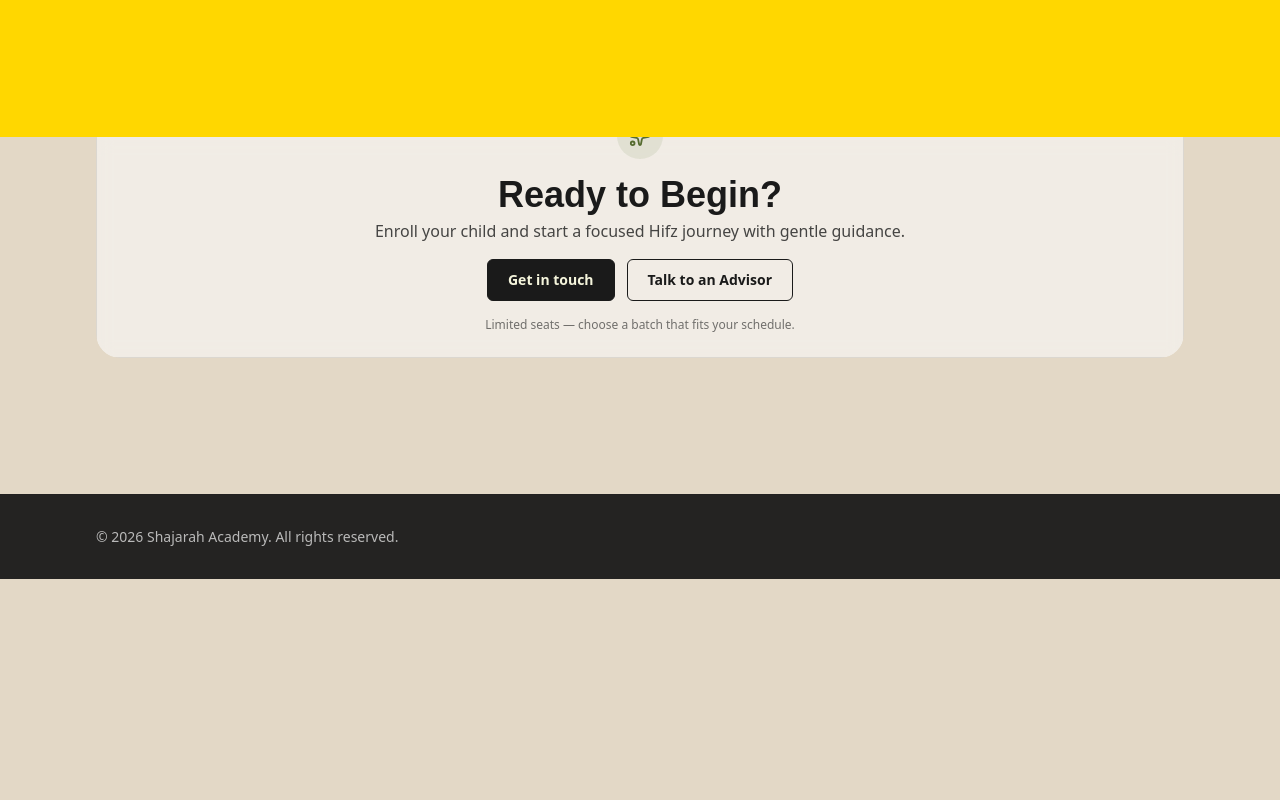
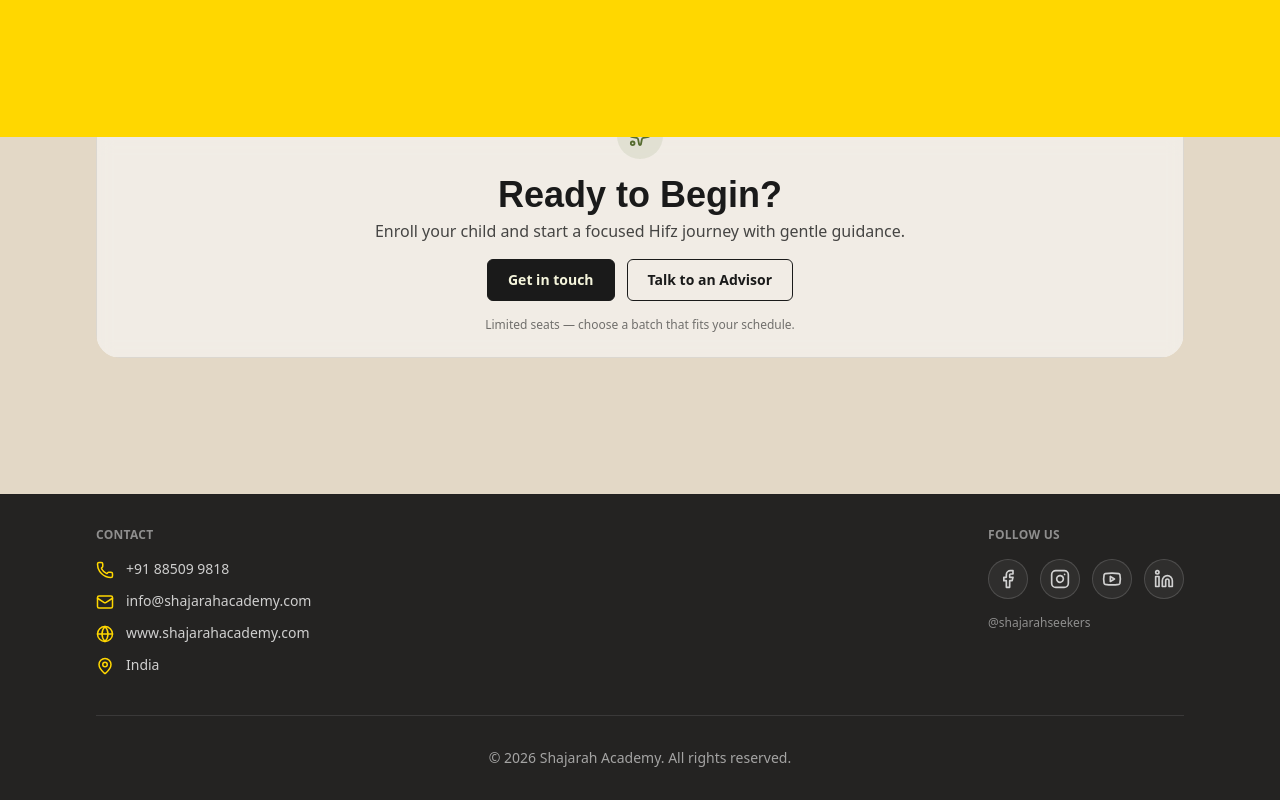
Before and after one commit to khanshakeef28-sys/shajarah, a React (Vite) app: page /kids/hifz in a window 1280 px wide. Shown: the part 1463-2263 px from the top of the page. Before the commit the page ends 2042 px from the top, so only its background shows below. Built offline with nearby package versions, Linux system fonts and the light colour scheme.

Commit message:
footer section added

```diff
--- a/src/App.jsx
+++ b/src/App.jsx
@@ -16,6 +16,19 @@ import WomenParentingSeries from './pages/WomenParentingSeries.jsx';
 import WomenAlHudaOutreach from './pages/WomenAlHudaOutreach.jsx';
 // src/App.jsx
 import Preloader from './components/Preloader.jsx';
+import { Mail, MapPin, Phone, Globe, Facebook, Instagram, Youtube, Linkedin } from 'lucide-react';
+import {
+  FACEBOOK_URL,
+  INSTAGRAM_URL,
+  YOUTUBE_URL,
+  LINKEDIN_URL,
+  PHONE_DISPLAY,
+  PHONE_TEL,
+  EMAIL,
+  WEBSITE_DISPLAY,
+  WEBSITE_URL,
+  LOCATION,
+} from './constants/contact.js';
 
 export default function App() {
   const location = useLocation();
@@ -51,7 +64,83 @@ export default function App() {
 
       <footer className="border-t border-black/10 bg-black/95 mt-16">
         <div className="section py-8 text-sm text-white/70">
-          © {new Date().getFullYear()} Shajarah Academy. All rights reserved.
+          <div className="grid gap-8 md:grid-cols-2 lg:grid-cols-[1fr_auto] lg:items-start lg:gap-12">
+            <div className="space-y-4">
+              <p className="text-xs font-semibold uppercase tracking-wide text-white/50">Contact</p>
+              <ul className="space-y-3 text-white/80">
+                <li className="flex items-start gap-3">
+                  <Phone size={18} className="mt-0.5 shrink-0 text-yellow" aria-hidden />
+                  <a href={`tel:${PHONE_TEL}`} className="hover:text-yellow transition-colors">
+                    {PHONE_DISPLAY}
+                  </a>
+                </li>
+                <li className="flex items-start gap-3">
+                  <Mail size={18} className="mt-0.5 shrink-0 text-yellow" aria-hidden />
+                  <a href={`mailto:${EMAIL}`} className="hover:text-yellow transition-colors break-all">
+                    {EMAIL}
+                  </a>
+                </li>
+                <li className="flex items-start gap-3">
+                  <Globe size={18} className="mt-0.5 shrink-0 text-yellow" aria-hidden />
+                  <a
+                    href={WEBSITE_URL}
+                    target="_blank"
+                    rel="noopener noreferrer"
+                    className="hover:text-yellow transition-colors"
+                  >
+                    {WEBSITE_DISPLAY}
+                  </a>
+                </li>
+                <li className="flex items-start gap-3">
+                  <MapPin size={18} className="mt-0.5 shrink-0 text-yellow" aria-hidden />
+                  <span>{LOCATION}</span>
+                </li>
+              </ul>
+            </div>
+            <div className="space-y-4">
+              <p className="text-xs font-semibold uppercase tracking-wide text-white/50">Follow us</p>
+              <div className="flex flex-wrap gap-3">
+                <a
+                  href={FACEBOOK_URL}
+                  target="_blank"
+                  rel="noopener noreferrer"
+                  aria-label="Facebook"
+                  className="inline-flex h-10 w-10 items-center justify-center rounded-full border border-white/15 bg-white/5 text-white/80 hover:border-yellow/50 hover:text-yellow transition-colors"
+                >
+                  <Facebook size={20} />
+                </a>
+                <a
+                  href={INSTAGRAM_URL}
+                  target="_blank"
+                  rel="noopener noreferrer"
+                  aria-label="Instagram"
+                  className="inline-flex h-10 w-10 items-center justify-center rounded-full border border-white/15 bg-white/5 text-white/80 hover:border-yellow/50 hover:text-yellow transition-colors"
+                >
+                  <Instagram size={20} />
+                </a>
+                <a
+                  href={YOUTUBE_URL}
+                  target="_blank"
+                  rel="noopener noreferrer"
+                  aria-label="YouTube"
+                  className="inline-flex h-10 w-10 items-center justify-center rounded-full border border-white/15 bg-white/5 text-white/80 hover:border-yellow/50 hover:text-yellow transition-colors"
+                >
+                  <Youtube size={20} />
+                </a>
+                <a
+                  href={LINKEDIN_URL}
+                  aria-label="LinkedIn"
+                  className="inline-flex h-10 w-10 items-center justify-center rounded-full border border-white/15 bg-white/5 text-white/80 hover:border-yellow/50 hover:text-yellow transition-colors"
+                >
+                  <Linkedin size={20} />
+                </a>
+              </div>
+              <p className="text-xs text-white/50">@shajarahseekers</p>
+            </div>
+          </div>
+          <p className="mt-10 border-t border-white/10 pt-8 text-center text-white/60">
+            © {new Date().getFullYear()} Shajarah Academy. All rights reserved.
+          </p>
         </div>
       </footer>
     </div>
--- a/src/components/TopInfoBar.jsx
+++ b/src/components/TopInfoBar.jsx
@@ -1,11 +1,14 @@
 import React from 'react';
 import { useLocation } from 'react-router-dom';
 import { Phone, Sun, Moon, MapPin, Facebook, Instagram, Youtube, Linkedin } from 'lucide-react';
-
-const FACEBOOK_URL = 'https://www.facebook.com/share/1CWunFzfFa/';
-const INSTAGRAM_URL = 'https://www.instagram.com/shajarahseekers?igsh=MWl6ZW5jZjBud2R1cA==';
-const YOUTUBE_URL = 'https://www.youtube.com/@shajaraseekers';
-const LINKEDIN_URL = '#'; // TODO: add your LinkedIn profile URL
+import {
+  FACEBOOK_URL,
+  INSTAGRAM_URL,
+  YOUTUBE_URL,
+  LINKEDIN_URL,
+  PHONE_DISPLAY,
+  LOCATION,
+} from '../constants/contact.js';
 
 const TopInfoBar = () => {
   const location = useLocation();
@@ -25,8 +28,8 @@ const TopInfoBar = () => {
           <a href={YOUTUBE_URL} target="_blank" rel="noopener noreferrer" aria-label="YouTube" className="hover:text-yellow cursor-pointer transition-colors"><Youtube size={16} /></a>
           <a href={LINKEDIN_URL} aria-label="LinkedIn" className="hover:text-yellow cursor-pointer transition-colors"><Linkedin size={16} /></a>
         </div>
-        <span className="flex items-center gap-2"><MapPin size={16} className="text-yellow" /> India</span>
-        <span className="flex items-center gap-2 font-semibold"><Phone size={16} /> +(91) 885-0999-818</span>
+        <span className="flex items-center gap-2"><MapPin size={16} className="text-yellow" /> {LOCATION}</span>
+        <span className="flex items-center gap-2 font-semibold"><Phone size={16} /> {PHONE_DISPLAY}</span>
       </div>
     </div>
   );
--- /dev/null
+++ b/src/constants/contact.js
@@ -0,0 +1,12 @@
+export const FACEBOOK_URL = 'https://www.facebook.com/share/1CWunFzfFa/';
+export const INSTAGRAM_URL =
+  'https://www.instagram.com/shajarahseekers?igsh=MWl6ZW5jZjBud2R1cA==';
+export const YOUTUBE_URL = 'https://www.youtube.com/@shajaraseekers';
+export const LINKEDIN_URL = '#'; // TODO: add your LinkedIn profile URL
+
+export const PHONE_DISPLAY = '+91 88509 9818';
+export const PHONE_TEL = '+91885099818';
+export const EMAIL = 'info@shajarahacademy.com';
+export const WEBSITE_DISPLAY = 'www.shajarahacademy.com';
+export const WEBSITE_URL = 'https://www.shajarahacademy.com';
+export const LOCATION = 'India';
```
